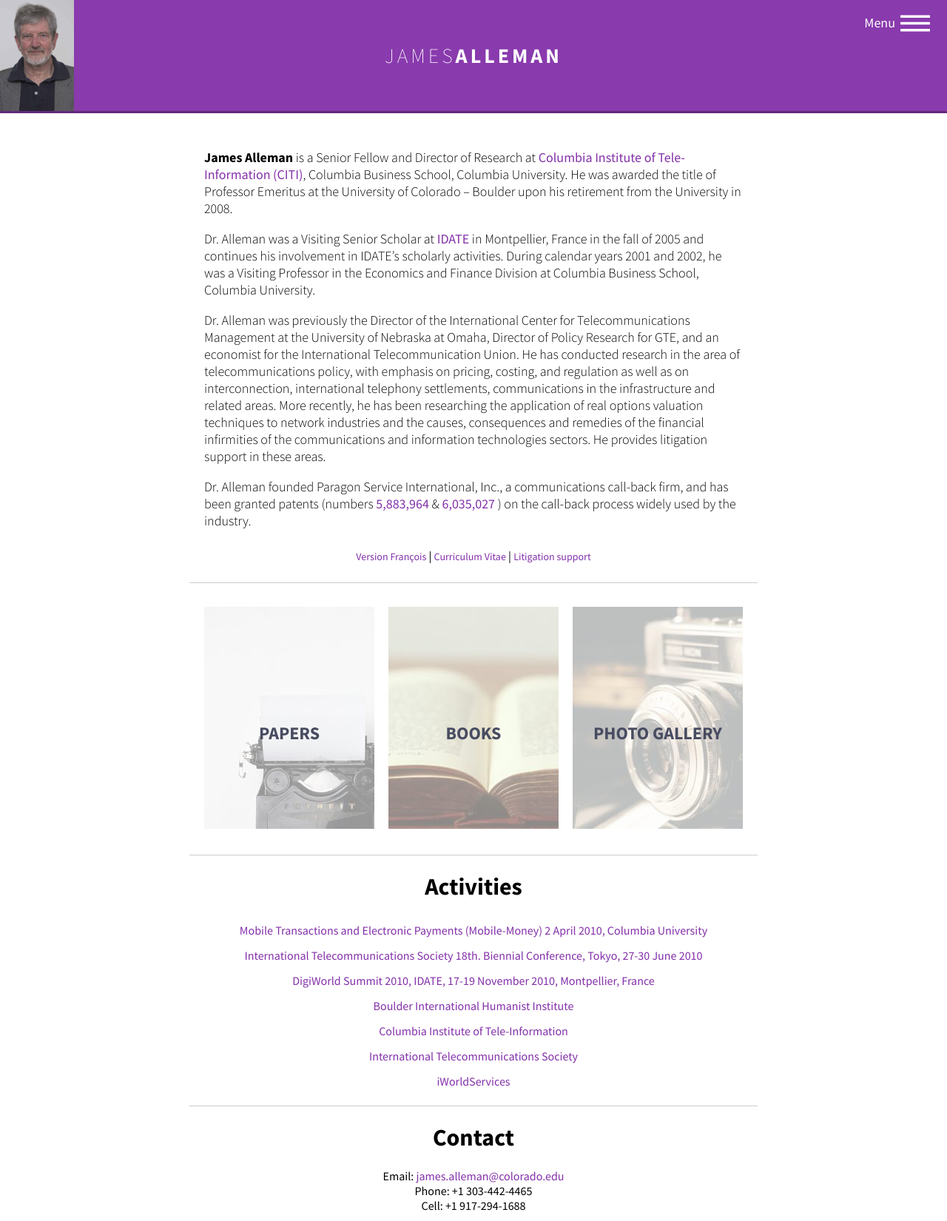
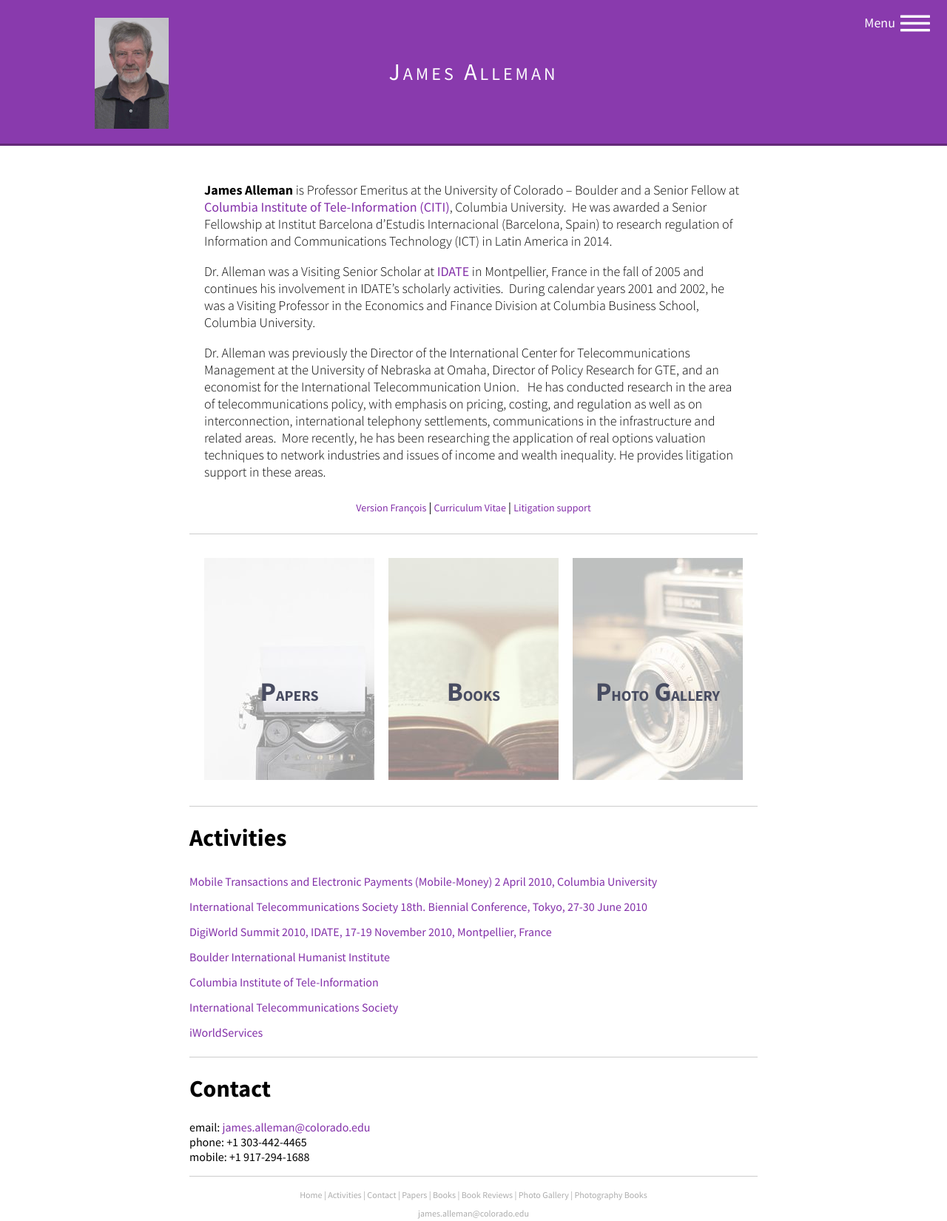
Before and after one commit to gregmilescohen/james-alleman, a plain HTML site: page index.html in a window 1280 px wide. Shown: the top 1650 px of the page at 74% size. Drawn offline with nearby package versions, Linux system fonts and the light colour scheme.

Commit message:
change around fonts and text alignment, make nav on mobile fixed to top

```diff
--- a/index.html
+++ b/index.html
@@ -45,7 +45,7 @@
     	  <img id="alleman" src="img/j-a.jpg" alt="James Alleman">
 
   	  	<a href="index.html">
-  	      <div class="logo">James<span>Alleman</span></div>
+  	      <div class="logo">J<span>ames</span> A<span>lleman</span></div>
   	    </a>
 
   	    <div id="menu-open">
@@ -61,15 +61,22 @@
 			<!-- START MAIN CONTENT -->
 		  <main role="main">
 
+				<p><strong>James Alleman</strong> is Professor Emeritus at the University of Colorado – Boulder and a Senior Fellow at <a href="http://www.citicolumbia.org/" target="_blank">Columbia Institute of Tele-Information (CITI)</a>, Columbia University.  He was awarded a Senior Fellowship at Institut Barcelona d’Estudis Internacional (Barcelona, Spain) to research regulation of Information and Communications Technology (ICT) in Latin America in 2014.</p>
+
+				<p>Dr. Alleman was a Visiting Senior Scholar at <a href="http://www.idate.org/2009/pages/index.php?all=accueil&idl=21" target="_blank">IDATE</a> in Montpellier, France in the fall of 2005 and continues his involvement in IDATE’s scholarly activities.  During calendar years 2001 and 2002, he was a Visiting Professor in the Economics and Finance Division at Columbia Business School, Columbia University.</p>
+
+				<p>Dr. Alleman was previously the Director of the International Center for Telecommunications Management at the University of Nebraska at Omaha, Director of Policy Research for GTE, and an economist for the International Telecommunication Union.   He has conducted research in the area of telecommunications policy, with emphasis on pricing, costing, and regulation as well as on interconnection, international telephony settlements, communications in the infrastructure and related areas.  More recently, he has been researching the application of real options valuation techniques to network industries and issues of income and wealth inequality. He provides litigation support in these areas.</p>
 
 
-				<p><strong>James Alleman</strong> is a Senior Fellow and Director of Research at <a href="http://www.citicolumbia.org/" target="_blank">Columbia Institute of Tele-Information (CITI)</a>, Columbia Business School, Columbia University. He was awarded the title of Professor Emeritus at the University of Colorado – Boulder upon his retirement from the University in 2008.</p>
+
+
+				<!-- <p><strong>James Alleman</strong> is a Senior Fellow and Director of Research at <a href="http://www.citicolumbia.org/" target="_blank">Columbia Institute of Tele-Information (CITI)</a>, Columbia Business School, Columbia University. He was awarded the title of Professor Emeritus at the University of Colorado – Boulder upon his retirement from the University in 2008.</p>
 
 				<p>Dr. Alleman was a Visiting Senior Scholar at <a href="http://www.idate.org/2009/pages/index.php?all=accueil&idl=21" target="_blank">IDATE</a> in Montpellier, France in the fall of 2005 and continues his involvement in IDATE’s scholarly activities. During calendar years 2001 and 2002, he was a Visiting Professor in the Economics and Finance Division at Columbia Business School, Columbia University.</p>
 
 				<p>Dr. Alleman was previously the Director of the International Center for Telecommunications Management at the University of Nebraska at Omaha, Director of Policy Research for GTE, and an economist for the International Telecommunication Union. He has conducted research in the area of telecommunications policy, with emphasis on pricing, costing, and regulation as well as on interconnection, international telephony settlements, communications in the infrastructure and related areas. More recently, he has been researching the application of real options valuation techniques to network industries and the causes, consequences and remedies of the financial infirmities of the communications and information technologies sectors. He provides litigation support in these areas.</p>
 
-				<p>Dr. Alleman founded Paragon Service International, Inc., a communications call-back firm, and has been granted patents (numbers  <a href="http://patft.uspto.gov/netacgi/nph-Parser?Sect1=PTO1&Sect2=HITOFF&d=PALL&p=1&u=/netahtml/PTO/srchnum.htm&r=1&f=G&l=50&s1=5,883,964.PN.&OS=PN/5,883,964&RS=PN/5,883,964" target="_blank">5,883,964</a> & <a href="http://patft.uspto.gov/netacgi/nph-Parser?Sect1=PTO1&Sect2=HITOFF&d=PALL&p=1&u=/netahtml/PTO/srchnum.htm&r=1&f=G&l=50&s1=6,035,027.PN.&OS=PN/6,035,027&RS=PN/6,035,027" target="_blank">6,035,027</a> ) on the call-back process widely used by the industry.</p>
+				<p>Dr. Alleman founded Paragon Service International, Inc., a communications call-back firm, and has been granted patents (numbers  <a href="http://patft.uspto.gov/netacgi/nph-Parser?Sect1=PTO1&Sect2=HITOFF&d=PALL&p=1&u=/netahtml/PTO/srchnum.htm&r=1&f=G&l=50&s1=5,883,964.PN.&OS=PN/5,883,964&RS=PN/5,883,964" target="_blank">5,883,964</a> & <a href="http://patft.uspto.gov/netacgi/nph-Parser?Sect1=PTO1&Sect2=HITOFF&d=PALL&p=1&u=/netahtml/PTO/srchnum.htm&r=1&f=G&l=50&s1=6,035,027.PN.&OS=PN/6,035,027&RS=PN/6,035,027" target="_blank">6,035,027</a> ) on the call-back process widely used by the industry.</p> -->
 
 				<ul id="home-links">
 					<li><a href="img/alleman_bio_FRENCH.pdf" target="_blank">Version François</a></li> |
@@ -84,7 +91,7 @@
 					<a href="publications.html"><figure class="effect-sadie">
 							<img src="img/typewriter-1.jpg" alt="img01"/>
 							<figcaption>
-								<h2>PAPERS <span></span></h2>
+								<h2>P<span>APERS</span></h2>
 								<p></p>
 							</figcaption>
 						</figure></a>
@@ -92,7 +99,7 @@
 					<a href="publications.html#books"><figure class="effect-sadie">
 							<img src="img/book-1.jpg" alt="img01"/>
 							<figcaption>
-								<h2>BOOKS <span></span></h2>
+								<h2>B<span>OOKS</span></h2>
 								<p></p>
 							</figcaption>
 						</figure>
@@ -102,7 +109,7 @@
 						<figure class="effect-sadie">
 							<img src="img/camera-1.jpg" alt="img01"/>
 							<figcaption>
-								<h2>PHOTO GALLERY<span></span></h2>
+								<h2>P<span>HOTO</span> G<span>ALLERY</span></h2>
 								<p></p>
 							</figcaption>
 						</figure>
@@ -115,7 +122,7 @@
 
 				<!-- ACTIVITIES -->
 				<hr>
-				<h1><a name="activities">Activities</a></h1>
+				<h1 class="heading-left"><a name="activities">Activities</a></h1>
 				<ul id="activities-list">
 					<li><a href="http://www8.gsb.columbia.edu/citi/events/2010/mobilemoney2" target="_blank">Mobile Transactions and Electronic Payments (Mobile-Money) 2 April 2010, Columbia University</a></li>
 					<li><a href="http://www.its2010tokyo.com/index.html" target="_blank">International Telecommunications Society 18th. Biennial Conference, Tokyo, 27-30 June 2010</a></li>
@@ -128,11 +135,11 @@
 
 				<!-- CONTACT -->
 				<hr>
-				<h1><a name="contact">Contact</a></h1>
+				<h1 class="heading-left"><a name="contact">Contact</a></h1>
 					<ul id="contact-list">
-						<li>Email: <a href='ma&#105;&#108;&#116;&#111;&#58;j%61m&#37;65s%2E%&#54;1lle%&#54;Da&#110;&#64;%63o%6&#67;orad&#37;6F&#37;&#50;Eed&#117;'>j&#97;mes&#46;allem&#97;n&#64;&#99;&#111;l&#111;ra&#100;o&#46;ed&#117;</a></li>
-						<li>Phone: +1 303-442-4465</li>
-						<li>Cell: +1 917-294-1688</li>
+						<li>email: <a href='ma&#105;&#108;&#116;&#111;&#58;j%61m&#37;65s%2E%&#54;1lle%&#54;Da&#110;&#64;%63o%6&#67;orad&#37;6F&#37;&#50;Eed&#117;'>j&#97;mes&#46;allem&#97;n&#64;&#99;&#111;l&#111;ra&#100;o&#46;ed&#117;</a></li>
+						<li>phone: +1 303-442-4465</li>
+						<li>mobile: +1 917-294-1688</li>
 					</ul>
 
 				<hr id="last-hr">
--- a/main.css
+++ b/main.css
@@ -92,20 +92,20 @@ a {
   /*position: fixed; */
   /* left: 0; */
   color: white;
-  font-size: 28px;
+  font-size: 32px;
   letter-spacing: 4px;
   /* margin: 6px 17px 0px 23px; */
   z-index: 9999999;
-  font-weight: 200;
+  font-weight: 400;
   text-transform: uppercase;
   text-align: center;
-  padding: 57px 0;
+  padding: 77px 0;
   /* text-decoration: none; */
   /* border-bottom: none; */
 }
 
 .logo span {
-  font-weight: 700;
+  font-size: 24px;
 }
 
 #menu-open {
@@ -153,12 +153,16 @@ main a:hover {
   position: absolute;
   width: 99.5px;
   /* padding: 22px 22px 30px 25px; */
-  left: 0;
-  /* border-radius: 7px; */
+  left: 10%;
+  top: 24px;
 }
 
 h1 {
   text-align: center;
+}
+
+h1.heading-left {
+  text-align: left;
 }
 
 h1 a {
@@ -198,6 +202,14 @@ main ul#home-links li a:hover {
   display: none;
 }
 
+figcaption {
+  font-size: 24px;
+}
+
+figcaption span {
+  font-size: 20px;
+}
+
 main #hr2 {
   display: none;
 }
@@ -206,9 +218,10 @@ main #last-hr {
   display: none;
 }
 
+
 ul#activities-list {
   list-style-type: none;
-  text-align: center;
+  /*text-align: center;*/
   padding: 0;
 }
 
@@ -218,7 +231,7 @@ ul#activities-list li{
 
 ul#contact-list {
   list-style-type: none;
-  text-align: center;
+  /*text-align: center;*/
   padding: 0;
 }
 
@@ -299,7 +312,7 @@ footer a#footer-email {
 
 /*===============MEDIA QUERIES*/
 
-@media screen and (max-width: 700px) {
+/*@media screen and (max-width: 700px) {
   #alleman {
     width: 49px;
   }
@@ -309,18 +322,38 @@ footer a#footer-email {
   #menu-open {
     margin-top: 13px;
   }
-}
-@media screen and (max-width: 400px) {
+}*/
+@media screen and (max-width: 650px) {
+  main {
+    padding-top: 80px;
+  }
   #alleman {
     display: none;
   }
   .logo {
-    padding: 11px 0 11px 15px;
-    /* left: 0; */
+    padding: 10px 0 11px 15px;
+    /* padding: 50px; */
+    left: 0;
+    top: 0;
     text-align: left;
+    position: fixed;
+  }
+  .menu-btn {
+    position: fixed;
+        padding: 29px 0;
+  }
+  #hamburger {
+    position: fixed
   }
   #menu-open {
     margin-top: 6px;
+  }
+  ul#activities-list, ul#contact-list {
+    padding: 0 15px;
+  }
+  h1.heading-left {
+    text-align: left;
+    padding-left: 15px;
   }
 }
 
@@ -352,6 +385,11 @@ footer a#footer-email {
   main #hr2 {
     display: block;
   }
+
+  .heading-left {
+    text-align: left
+  }
+
   #image-links {
     width: 100%;
     display: inline-block;
```
Also changed, not shown: publications.html (+1 -1 lines).
